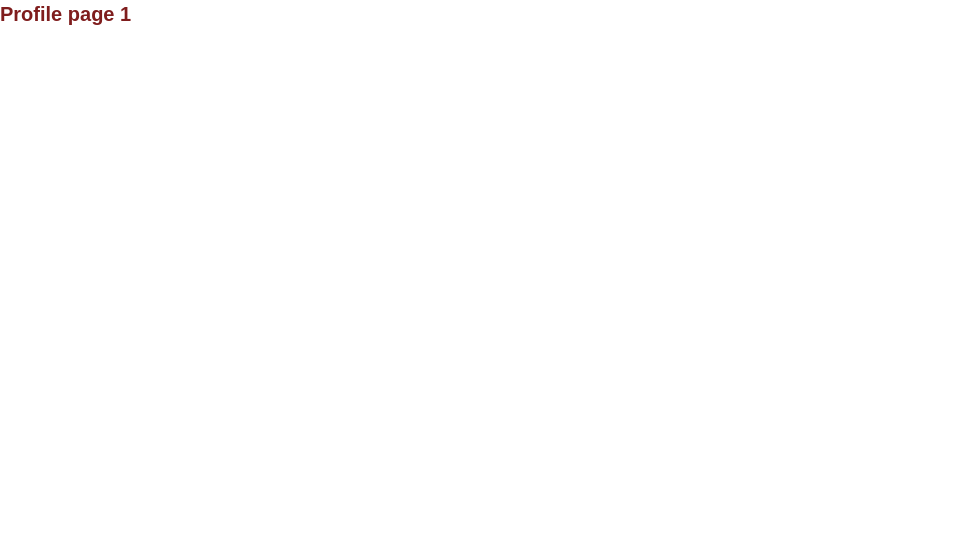
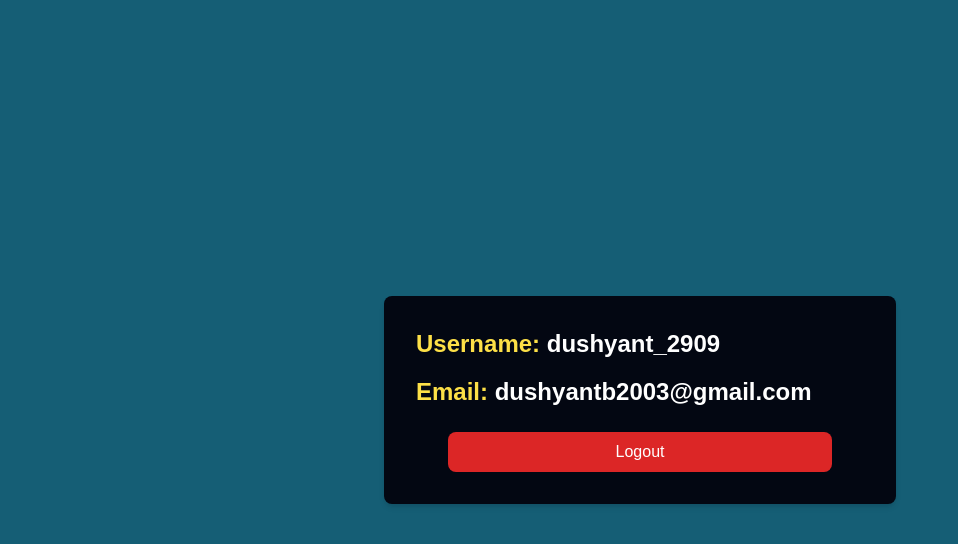
Before and after one commit to dushyant2909/User-authentication-using-Nextjs-and-Mongodb, a Next.js app: page /profile/1 in a window 1280 px wide. Shown: the top 544 px of the page, without its empty margins (0-958 px from the left). Built offline with nearby package versions, Linux system fonts and the light colour scheme.

Commit message:
Add logout functionality

```diff
--- /dev/null
+++ b/src/app/api/users/logout/route.ts
@@ -0,0 +1,25 @@
+import { NextResponse } from "next/server";
+
+export async function POST() {
+  try {
+    const response = NextResponse.json({
+      message: "Logout successful",
+      success: true,
+    });
+
+    // Clear the token cookie by setting an expired date
+    response.cookies.set("token", "", {
+      httpOnly: true,
+      expires: new Date(0),
+    });
+
+    return response;
+  } catch (error: any) {
+    return NextResponse.json(
+      {
+        message: error.message,
+      },
+      { status: 500 }
+    );
+  }
+}
--- a/src/app/login/page.tsx
+++ b/src/app/login/page.tsx
@@ -25,6 +25,7 @@ export default function Login() {
     try {
       setloading(true);
       const response = await axios.post("/api/users/login", user);
+      router.push(`/profile/${response.data.userId}`);
       toast.success("Logged in successfully");
     } catch (error: any) {
       toast.error(error.response.data.message);
@@ -34,8 +35,8 @@ export default function Login() {
   };
 
   return (
-    <div className="min-h-screen flex items-center justify-center bg-cyan-950">
-      <div className="bg-white shadow-lg rounded-lg p-8 max-w-md w-full">
+    <div className="min-h-screen flex items-center justify-center bg-cyan-800">
+      <div className="bg-white shadow-lg rounded-lg p-8 max-w-md w-full border border-black">
         <h1 className="text-2xl text-indigo-950 font-bold text-center mb-4">
           {loading ? "Processing" : "Login"}
         </h1>
--- a/src/app/profile/[id]/page.tsx
+++ b/src/app/profile/[id]/page.tsx
@@ -1,8 +1,41 @@
-export default function profilePage({ params }: { params: { id: string } }) {
+"use client";
+import axios from "axios";
+import { useRouter } from "next/navigation";
+import toast from "react-hot-toast";
+
+export default function ProfilePage({ params }: { params: { id: string } }) {
   const { id } = params;
+  const router = useRouter();
+
+  const handleLogout = async () => {
+    try {
+      await axios.post("/api/users/logout");
+      router.push("/login");
+      toast.success("Logged out successfully");
+    } catch (error: any) {
+      console.log("Error in logout::", error.response.data.message);
+      toast.error(error.response.data.message);
+    }
+  };
+
   return (
-    <div>
-      <p className="text-xl font-bold text-red-900">Profile page {id}</p>
+    <div className="min-h-screen flex items-center justify-center bg-cyan-800">
+      <div className="bg-gray-950 shadow-md rounded-lg p-8 max-w-lg w-full">
+        <h1 className="text-2xl font-bold text-yellow-300 mb-4">
+          Username: <span className="text-white">dushyant_2909</span>
+        </h1>
+        <p className="text-2xl text-yellow-300 font-semibold mb-6">
+          Email: <span className="text-white">dushyantb2003@gmail.com</span>
+        </p>
+        <div className="flex justify-center">
+          <button
+            onClick={handleLogout}
+            className="w-full max-w-sm mx-auto bg-red-600 text-white py-2 px-4 rounded-lg hover:bg-red-700 transition duration-200"
+          >
+            Logout
+          </button>
+        </div>
+      </div>
     </div>
   );
 }
--- a/src/app/signup/page.tsx
+++ b/src/app/signup/page.tsx
@@ -40,8 +40,8 @@ export default function Signup() {
   };
 
   return (
-    <div className="min-h-screen flex items-center justify-center bg-cyan-950">
-      <div className="bg-white shadow-lg rounded-lg p-8 max-w-md w-full">
+    <div className="min-h-screen flex items-center justify-center bg-cyan-800">
+      <div className="bg-white border border-black shadow-lg rounded-lg p-8 max-w-md w-full">
         <h1 className="text-2xl text-indigo-950 font-bold text-center mb-4">
           {loading ? "Processing" : "Signup"}
         </h1>
```
